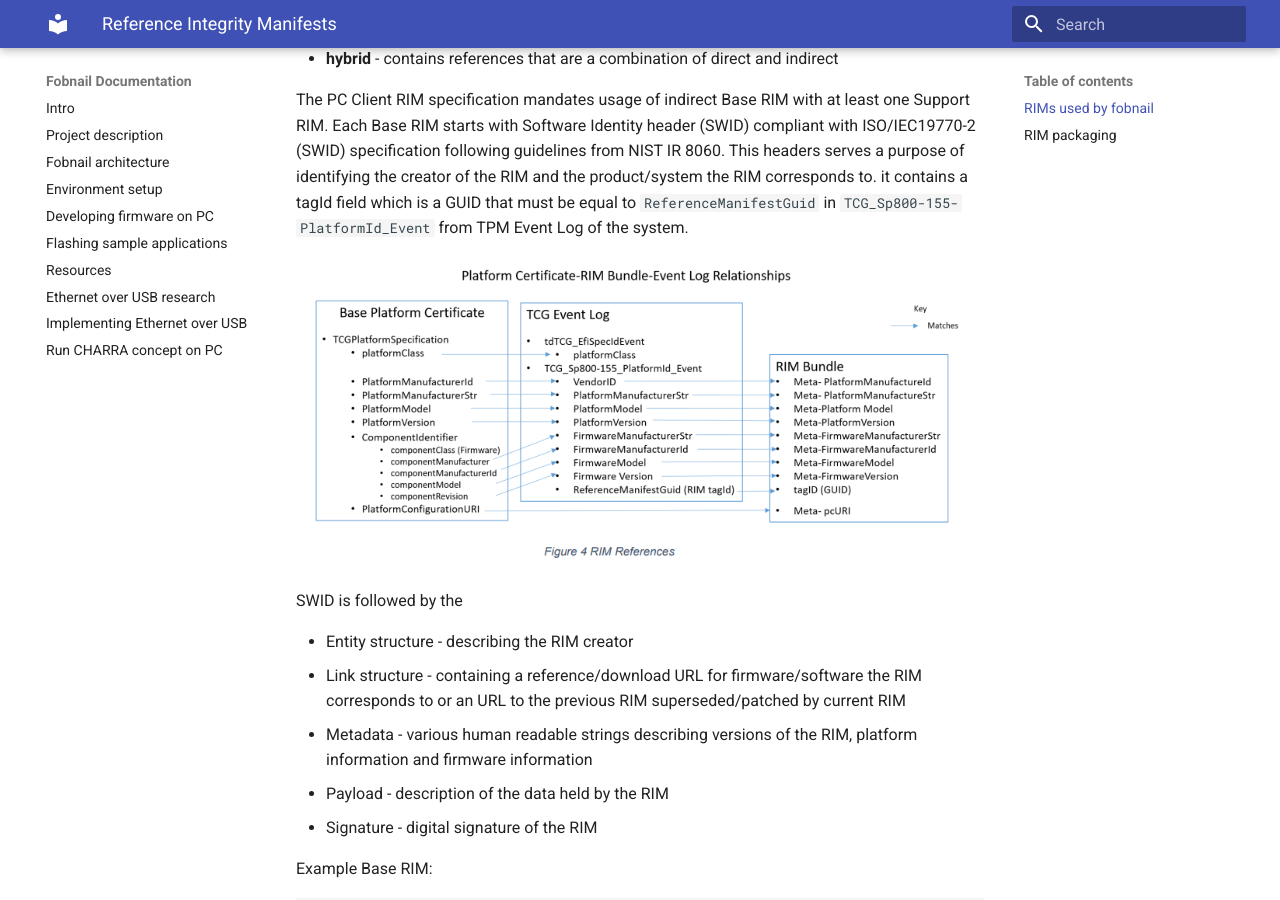
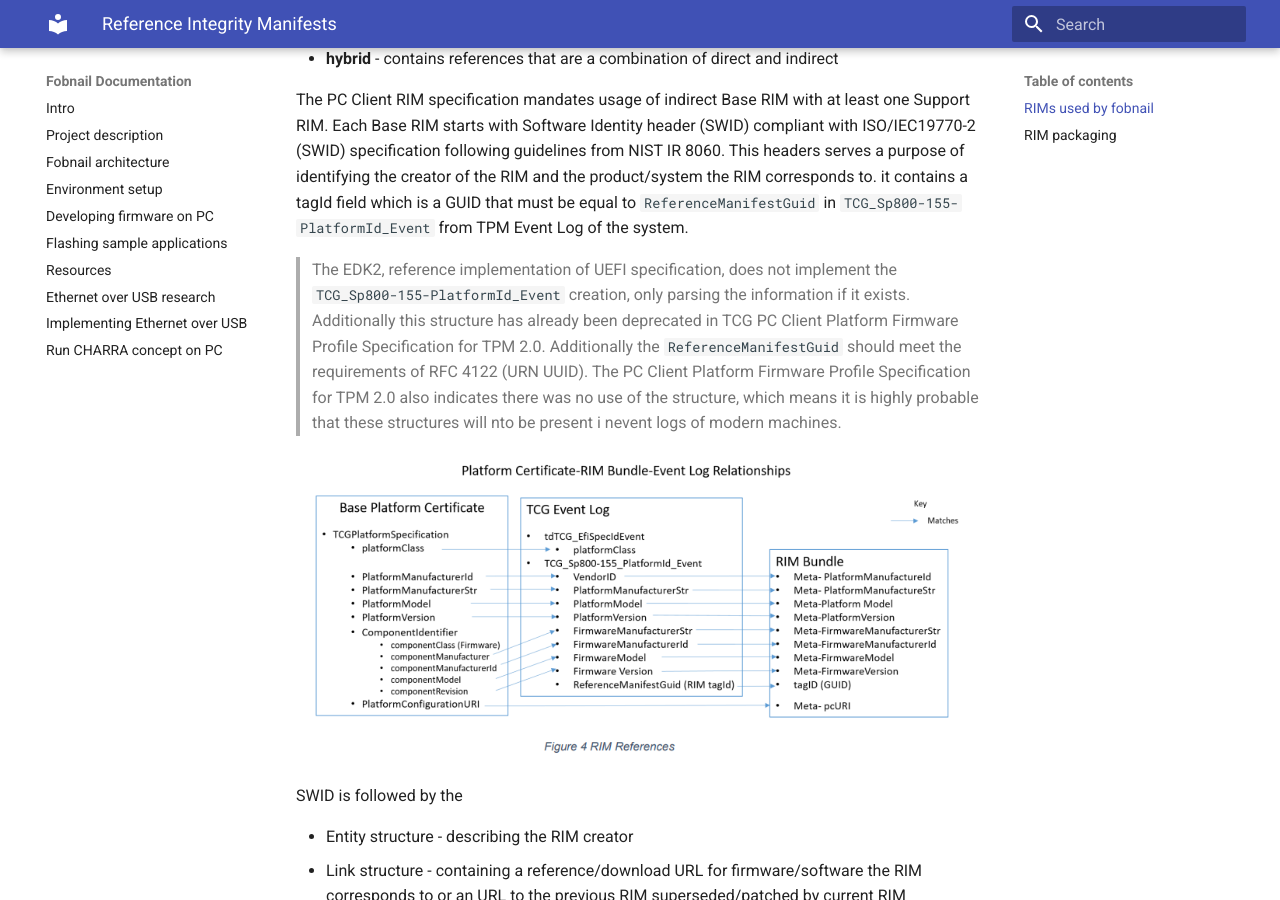
Before and after one commit to fobnail/docs, an MkDocs documentation site: the page built from docs/rims.md, in a window 1280 px wide and 900 px high, scrolled down 1487 px. Built offline with MkDocs 1.6.1 and Material for MkDocs 9.7.7, drawn with Linux system fonts in a browser that asks for light colours; some of the changed text lies outside the part shown.

Commit message:
docs/rims.md: add info about PlatformId Event
Signed-off-by: Michał Żygowski <michal.zygowski@3mdeb.com>

````diff
--- a/docs/rims.md
+++ b/docs/rims.md
@@ -37,6 +37,16 @@ from NIST IR 8060. This headers serves a purpose of identifying the creator of
 the RIM and the product/system the RIM corresponds to. it contains a tagId
 field which is a GUID that must be equal to `ReferenceManifestGuid` in
 `TCG_Sp800-155-PlatformId_Event` from TPM Event Log of the system.
+
+> The EDK2, reference implementation of UEFI specification, does not implement
+> the `TCG_Sp800-155-PlatformId_Event` creation, only parsing the information
+> if it exists. Additionally this structure has already been deprecated in TCG
+> PC Client Platform Firmware Profile Specification for TPM 2.0. Additionally
+> the `ReferenceManifestGuid` should meet the requirements of RFC 4122 (URN
+> UUID). The PC Client Platform Firmware Profile Specification for TPM 2.0 also
+> indicates there was no use of the structure, which means it is highly
+> probable that these structures will nto be present i nevent logs of modern
+> machines.
 
 ![RIMs](/images/rim_relationship.png)
 
@@ -200,4 +210,5 @@ struct primary_rim {
 ```
 
 There are a lot of strings in these structures which makes the RIM impossible
-to be of fixed size. This may occur to be too spacy.
+to be of fixed size. This may occur to be too spacy. CBOR format is actually
+good for storing variable size data and is allowed by the RIM specifications.
````
